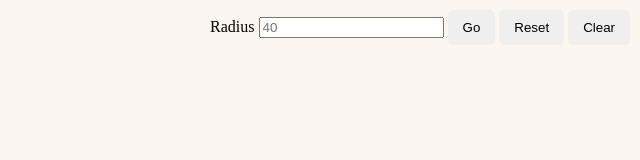
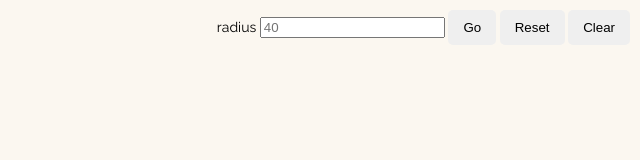
Before and after one commit to kellyzhou/circles, a website: page index.html in a window 1280 px wide. Shown: the full height of the page, 640-1280 px from the left. Drawn offline with nearby package versions, Linux system fonts and the light colour scheme.

Commit message:
Add Raleway font and styling

```diff
--- a/css/styles.css
+++ b/css/styles.css
@@ -32,6 +32,7 @@ table {
 
 body, html {
   background-color: #fbf7f0;
+  font-family: 'Raleway', Helvetica, Arial, sans-serif;
   height: 100%;
   margin: 0;
   overflow: hidden;
@@ -44,6 +45,7 @@ button {
   padding: 10px 15px; }
 
 .controls {
+  font-size: 14px;
   margin: 10px 10px 0px 0px;
   position: absolute;
   right: 0;
--- a/index.html
+++ b/index.html
@@ -3,13 +3,14 @@
 <head>
 	<meta charset="UTF-8">
 	<title>Circles Animated</title>
+	<link href="https://fonts.googleapis.com/css?family=Raleway:400,700" rel="stylesheet">
 	<link rel="stylesheet" href="css/styles.css">
 </head>
 <body>
 	<canvas id="canvas"></canvas>
 	<div class="controls">
 		<!-- <form id="controls__form" action="#"> -->
-			<label for="controls__circle-size">Radius</label>
+			<label for="controls__circle-size">radius</label>
 			<input type="text" id="controls__circle-size" placeholder="40">
 			<!-- <input type="submit" value="Go"> -->
 			<button class="button--go" id="go">Go</button>
--- a/scss/custom.scss
+++ b/scss/custom.scss
@@ -3,6 +3,7 @@
 
 body, html {
 	background-color: #fbf7f0;
+	font-family: 'Raleway', Helvetica, Arial, sans-serif;;
 	height: 100%; // needed for full-size canvas
 	margin: 0;
 	overflow: hidden; // to remove scrollbar
@@ -17,6 +18,7 @@ button {
 }
 
 .controls {
+	font-size: 14px;
 	margin: 10px 10px 0px 0px;
 	position: absolute;
 	right: 0;
```
